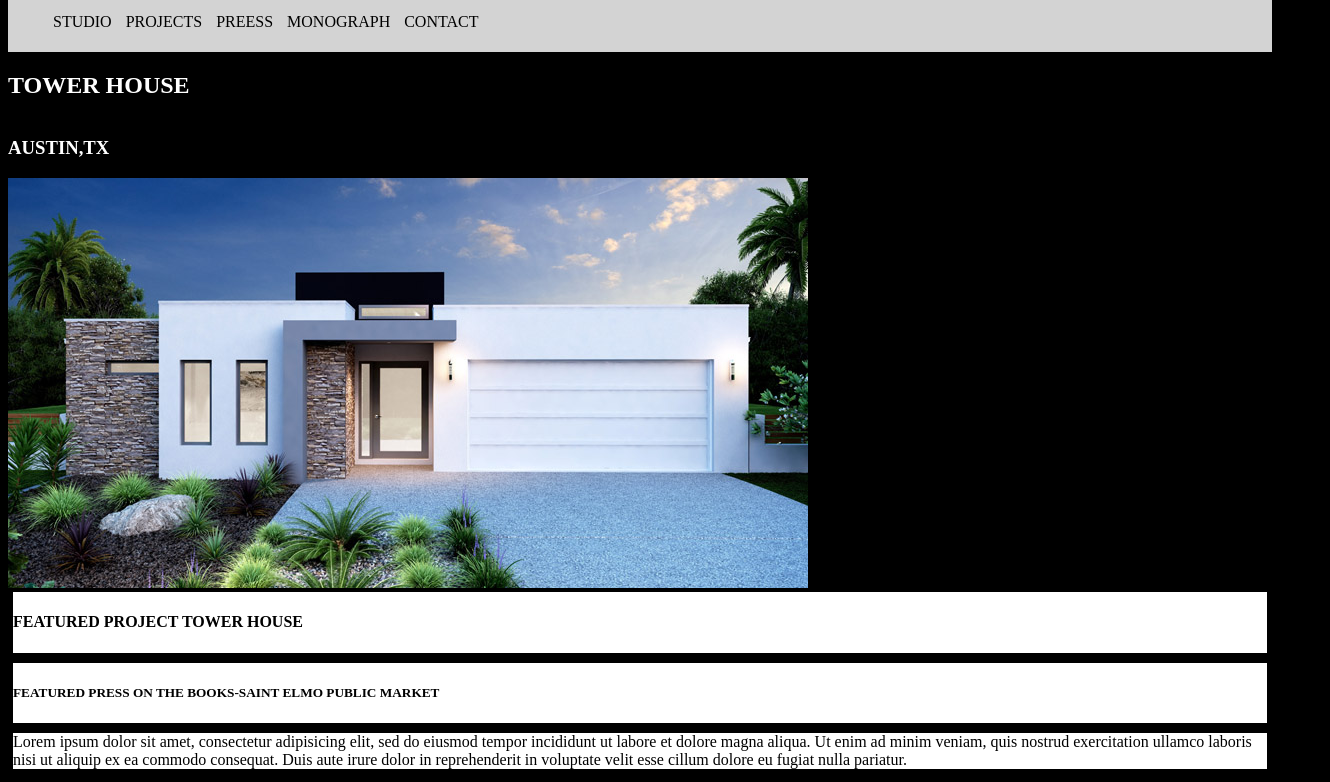
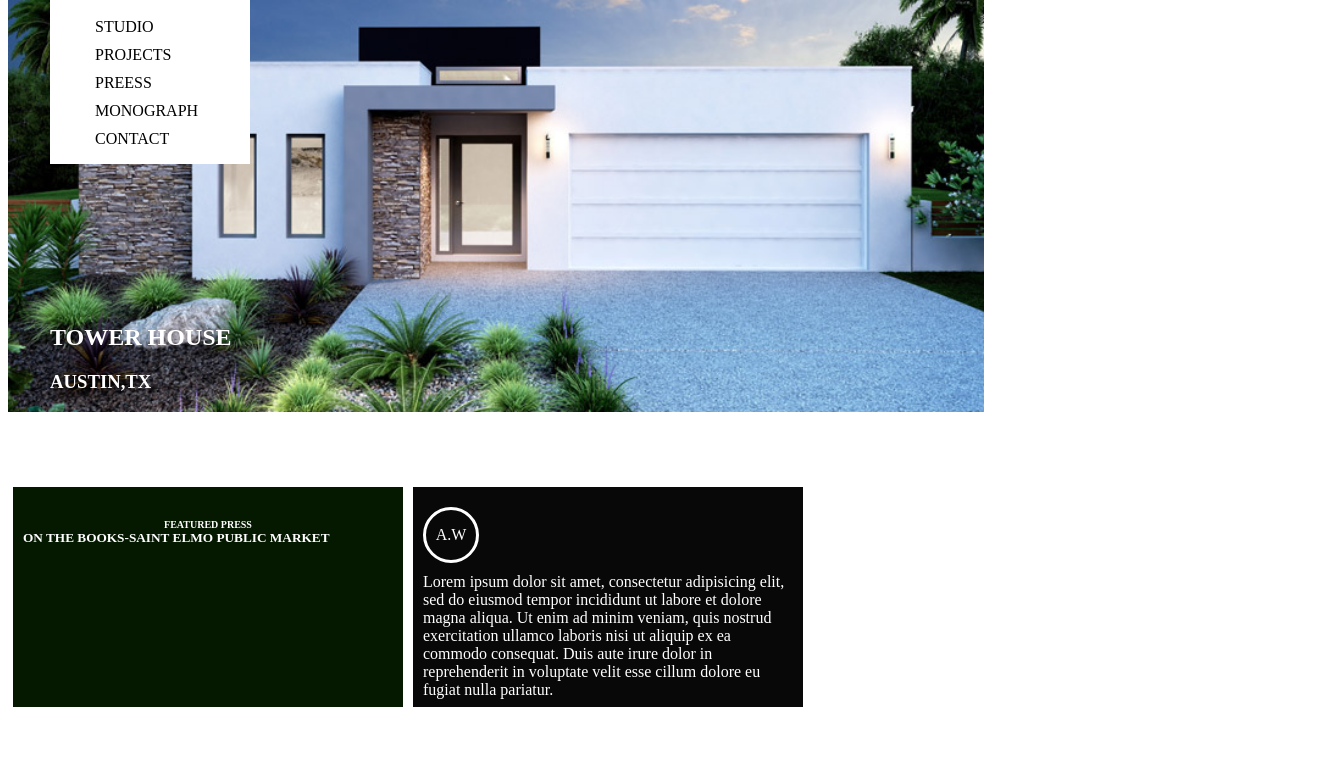
Before and after one commit to shathashaath/responsive-webpage, a plain HTML site: page index.html in a window 1280 px wide. Shown: the part 96-878 px from the top of the page, 1330 px wide, since content can reach past the window. After the commit the page ends 816 px from the top, so only its background shows below. Drawn offline with Linux system fonts and the light colour scheme.

Commit message:
add medium media screen

```diff
--- a/css/styles.css
+++ b/css/styles.css
@@ -4,16 +4,16 @@
     -webkit-flex-flow: row wrap;
     flex-flow: row wrap;
 }
-body{
+body {
     background-color: black;
 }
-.header{
+.header {
     background-color: white;
-  color:black;
-  width:100%;
+    color: black;
+    width: 100%;
 }
-.navbar li{
-  display: inline-block;
+.navbar li {
+    float: left;
     list-style: none;
     padding: 5px;
 }
@@ -22,28 +22,91 @@ body{
     background-color: lightgray;
     color: black;
 }
-.title{
-  color:white;
+.address {
+    color: white;
     width: 100%;
 }
-.city{
-  color:white;
-  width: 100%;
-}
-.features,.features-press,.text{
+.features, .features-press, .description {
     background-color: white;
-  color:black;
+    color: black;
     width: 100%;
 }
 img {
     max-width: 100%;
     height: auto;
 }
-.features{
+.features {
     margin-left: 5px;
     margin-right: 5px;
     margin-bottom: 5px;
 }
-.features-press,.text{
+.features-press, .description {
     margin: 5px;
 }
+@media (min-width: 700px) {
+
+    img {
+        width: 100%;
+        height: 500px;
+    }
+    body{
+      background-color: white;
+    }
+    .header {
+        border: 1px;
+        position: absolute;
+        left: 50px;
+        top: 60px;
+        z-index: 2;
+        width: 200px;
+        height: 200px;
+        description-align: center;
+    }
+    .navbar li {
+        clear: both;
+    }
+    h1 {
+        font-size: 18px;
+    }
+    .address {
+        z-index: 2;
+        position: absolute;
+        left: 50px;
+        top: 400px;
+    }
+    .features {
+        visibility: hidden;
+    }
+    .features-press, .description {
+        width: 370px;
+        height: 200px;
+        background-color: #041900;
+        color: white;
+        float: left;
+        margin: 2;
+        padding: 10px;
+    }
+    .description {
+      background-color: #080808;
+    }
+    .font{
+      display: block;
+      font-size: 10px;
+      text-align: center;
+    }
+    .circle{
+      border-radius: 100px;
+      width:50px;
+      height: 50px;
+      margin: 10px auto;
+      border-style: solid;
+     display: table;
+     border-color: white;
+     margin-left: 0;
+    }
+    .circle p{
+      vertical-align: middle;
+      display: table-cell;
+      text-align: center;
+    }
+}
--- a/index.html
+++ b/index.html
@@ -1,14 +1,15 @@
 <!DOCTYPE html>
 <html>
+
 <head>
     <link rel="stylesheet" href="css/styles.css">
-    <title>ANDERSON WISE</title>
+    <title>ANDERSON.WISE</title>
 </head>
+
 <body>
     <div class="container">
         <div class="header">
-      <h1>ANDIRSON WISE</h1>
-    </div>
+            <h1>ANDIRSON.WISE</h1>
             <div class="navbar">
                 <ul>
                   <li>STUDIO</li>
@@ -18,24 +19,29 @@
                   <li>CONTACT</li>
                 </ul>
             </div>
-    <div class="title">
+        </div>
+        <div class="address">
               <h2>TOWER HOUSE</h2>
-    </div>
-    <div class="city">
               <h3>AUSTIN,TX</h3>
         </div>
+
         <div class="img">
-      <img src="img\home-designs.jpg" class="responsive-image"alt="" />
+            <img src="img\home-designs.jpg" class="responsive-image" alt="" />
         </div>
         <div class="features">
             <h4>FEATURED PROJECT TOWER HOUSE</h4>
         </div>
         <div class="features-press">
-      <h5>FEATURED PRESS ON THE BOOKS-SAINT ELMO PUBLIC MARKET</h5>
+            <h5> <span class="font">FEATURED PRESS</span> ON THE BOOKS-SAINT ELMO PUBLIC MARKET</h5>
         </div>
-    <div class="text">
-      Lorem ipsum dolor sit amet, consectetur adipisicing elit, sed do eiusmod tempor incididunt ut labore et dolore magna aliqua. Ut enim ad minim veniam, quis nostrud exercitation ullamco laboris nisi ut aliquip ex ea commodo consequat. Duis aute irure dolor in reprehenderit in voluptate velit esse cillum dolore eu fugiat nulla pariatur.
+        <div class="description">
+            <div class="circle"><p>
+              A.W
+            </p></div>
+            Lorem ipsum dolor sit amet, consectetur adipisicing elit, sed do eiusmod tempor incididunt ut labore et dolore magna aliqua. Ut enim ad minim veniam, quis nostrud exercitation ullamco laboris nisi ut aliquip ex ea commodo consequat. Duis aute irure dolor
+            in reprehenderit in voluptate velit esse cillum dolore eu fugiat nulla pariatur.
         </div>
     </div>
 </body>
+
 </html>
```
Also changed, not shown: img/2016-07-07 22_09_40-Responsive design independent project.png (added). Lines whose indentation alone changed are shown as unchanged.
